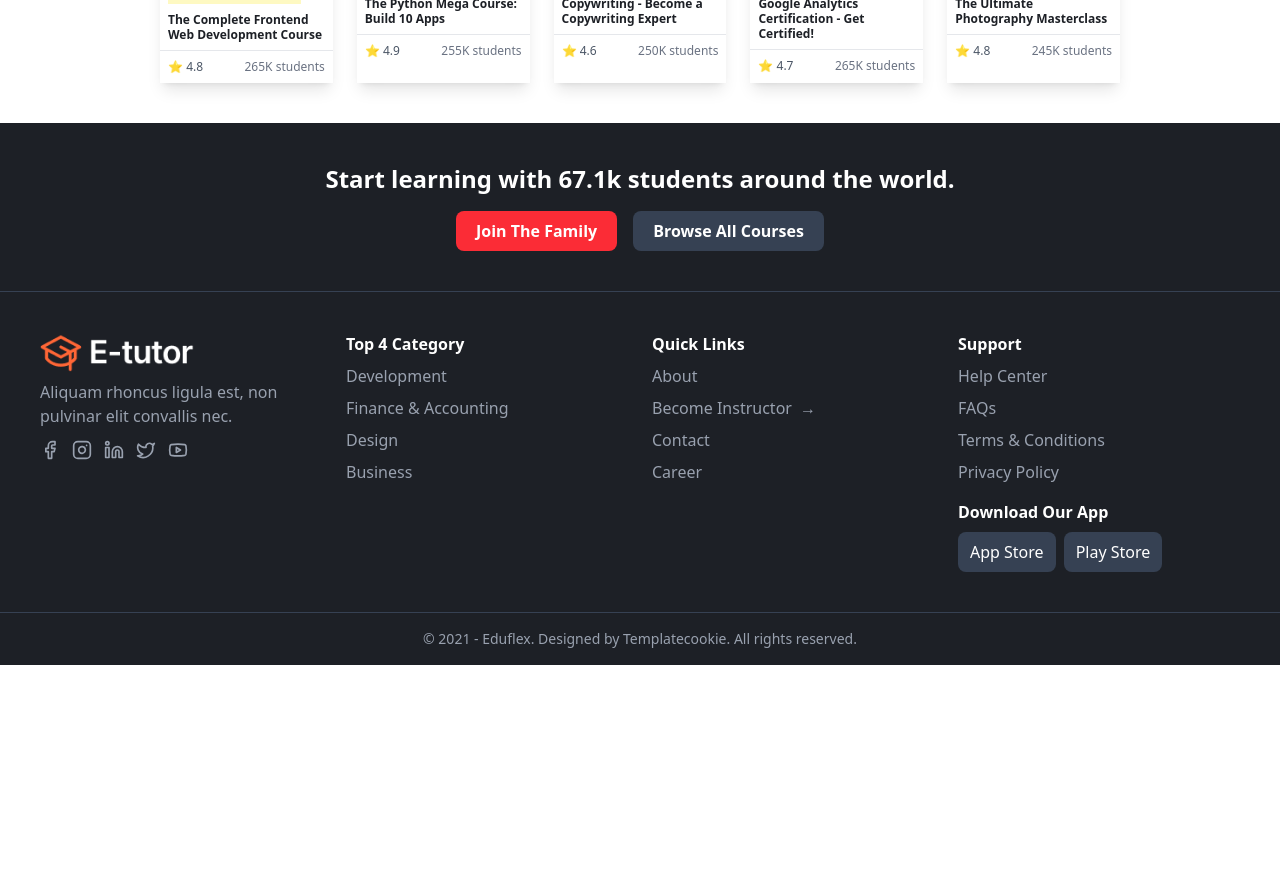
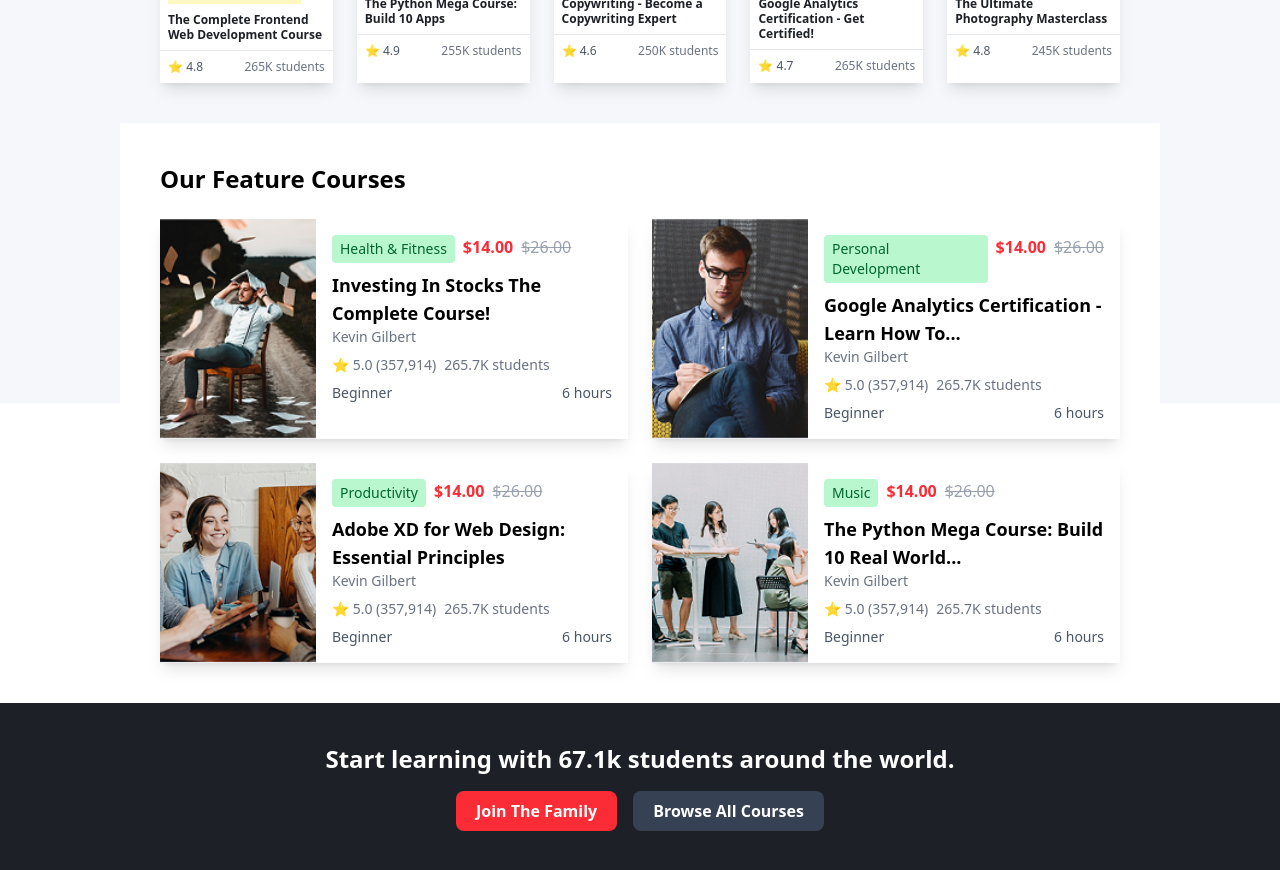
Before and after one commit to mahesh-pagrut/tuter-landing-page, a React (Vite) app: page / in a window 1280 px wide. Shown: the part 1540-2410 px from the top of the page. Before the commit the page ends 2205 px from the top, so only its background shows below. Built offline with nearby package versions, Linux system fonts and the light colour scheme.

Commit message:
added featured courses

```diff
--- /dev/null
+++ b/src/components/homepage/FeaturedCourses.jsx
@@ -0,0 +1,95 @@
+import React from "react";
+
+import courseImage1 from "/assets/topCourses/course4.png";
+import courseImage2 from "/assets/topCourses/course5.png";
+import courseImage3 from "/assets/topCourses/course9.png";
+import courseImage4 from "/assets/topCourses/course7.png";
+
+const courses = [
+  {
+    id: 1,
+    image: courseImage1,
+    category: "Health & Fitness",
+    title: "Investing In Stocks The Complete Course!",
+    instructor: "Kevin Gilbert",
+    price: "$14.00",
+    oldPrice: "$26.00",
+    rating: "5.0 (357,914)",
+    students: "265.7K students",
+    level: "Beginner",
+    duration: "6 hours",
+  },
+  {
+    id: 2,
+    image: courseImage2,
+    category: "Personal Development",
+    title: "Google Analytics Certification - Learn How To...",
+    instructor: "Kevin Gilbert",
+    price: "$14.00",
+    oldPrice: "$26.00",
+    rating: "5.0 (357,914)",
+    students: "265.7K students",
+    level: "Beginner",
+    duration: "6 hours",
+  },
+  {
+    id: 3,
+    image: courseImage3,
+    category: "Productivity",
+    title: "Adobe XD for Web Design: Essential Principles",
+    instructor: "Kevin Gilbert",
+    price: "$14.00",
+    oldPrice: "$26.00",
+    rating: "5.0 (357,914)",
+    students: "265.7K students",
+    level: "Beginner",
+    duration: "6 hours",
+  },
+  {
+    id: 4,
+    image: courseImage4,
+    category: "Music",
+    title: "The Python Mega Course: Build 10 Real World...",
+    instructor: "Kevin Gilbert",
+    price: "$14.00",
+    oldPrice: "$26.00",
+    rating: "5.0 (357,914)",
+    students: "265.7K students",
+    level: "Beginner",
+    duration: "6 hours",
+  },
+];
+
+const FeaturedCourses = () => {
+  return (
+    <section className="px-10 py-10 bg-white">
+      <h2 className="text-2xl font-bold mb-6">Our Feature Courses</h2>
+      <div className="grid md:grid-cols-2 gap-6">
+        {courses.map((course) => (
+          <div key={course.id} className="flex bg-white shadow-lg overflow-hidden">
+            <img src={course.image} alt={course.title} className="w-1/3 object-cover" />
+            <div className="p-4 flex-1">
+              <div className="flex gap-2 ">
+              <span className="text-sm bg-green-200 text-green-800 px-2 py-1 rounded">{course.category}</span>
+                <span className="text-red-500 font-bold">{course.price}</span>
+                <span className="text-gray-400 line-through">{course.oldPrice}</span>
+              </div>
+              <h3 className="text-lg font-semibold mt-2">{course.title}</h3>
+              <p className="text-gray-500 text-sm">{course.instructor}</p>
+              <div className="flex items-center gap-2 mt-2 text-sm text-gray-500">
+                <span>⭐ {course.rating}</span>
+                <span>{course.students}</span>
+              </div>
+              <div className="flex items-center justify-between text-sm text-gray-600 mt-2">
+                <span>{course.level}</span>
+                <span>{course.duration}</span>
+              </div>
+            </div>
+          </div>
+        ))}
+      </div>
+    </section>
+  );
+};
+
+export default FeaturedCourses;
--- a/src/components/homepage/TopCourse.jsx
+++ b/src/components/homepage/TopCourse.jsx
@@ -27,7 +27,7 @@ const courses = [
 
 const TopCourses = () => {
   return (
-    <div className="container mx-auto px-4 py-10">
+    <div className="container mx-auto px-4 py-10 bg-[#F5F7FA]">
       <h2 className="text-center text-2xl md:text-3xl lg:text-4xl font-bold text-[#1D2026]">
         Best Selling Courses
       </h2>
--- a/src/pages/Home.jsx
+++ b/src/pages/Home.jsx
@@ -1,20 +1,22 @@
-import React from 'react'
-import HeaderImage from '../assets/coach-by-whiteboard.png'
-import BrowseCategories from '../components/homepage/Categories'
-import TopCourses from '../components/homepage/TopCourse'
-
+import React from "react";
+import HeaderImage from "../assets/coach-by-whiteboard.png";
+import BrowseCategories from "../components/homepage/Categories";
+import TopCourses from "../components/homepage/TopCourse";
+import FeaturedCourses from "../components/homepage/FeaturedCourses";
 
 export default function Home() {
   return (
     <div>
-        <header className='flex flex-row items-center justify-between gap-4 w-full pl-40'>
+      <header className="flex flex-row items-center justify-between gap-4 w-full pl-40">
         {/* left side */}
-            <div className='max-w-md text-left'>
-                <h1 className='text-xl sm:text-2xl md:text-3xl lg:text-4xl font-bold text-[#1D2026] leading-tight'>
-                    Learn with expert <br/>anytime anywhere
+        <div className="max-w-md text-left">
+          <h1 className="text-xl sm:text-2xl md:text-3xl lg:text-4xl font-bold text-[#1D2026] leading-tight">
+            Learn with expert <br />
+            anytime anywhere
           </h1>
-                <p className='text-[#4E5566] mt-3 text-sm sm:text-base md:text-lg leading-relaxed'>
-                    Our mission is to help people to find the best course <br/> online and learn with experts anytime, anywhere.
+          <p className="text-[#4E5566] mt-3 text-sm sm:text-base md:text-lg leading-relaxed">
+            Our mission is to help people to find the best course <br /> online
+            and learn with experts anytime, anywhere.
           </p>
           <button className="bg-[#FF6636] text-white px-3 py-2 mt-4 text-sm sm:text-base md:text-lg ">
             Create Account
@@ -30,16 +32,19 @@ export default function Home() {
         </div>
       </header>
 
-
       {/* brows top category */}
 
-        <div className='px-36'>
-        <BrowseCategories/>
+      <div className="px-36">
+        <BrowseCategories />
       </div>
 
-        <div className='px-36'>
-        <TopCourses/>
+      <div className="px-36 bg-[#F5F7FA] pb-70 relative">
+        <TopCourses />
+      </div>
+
+      <div className="px-30 -mt-70 relative">
+        <FeaturedCourses />
       </div>
     </div>
-  )
+  );
 }
```
Lines whose indentation alone changed are shown as unchanged.
